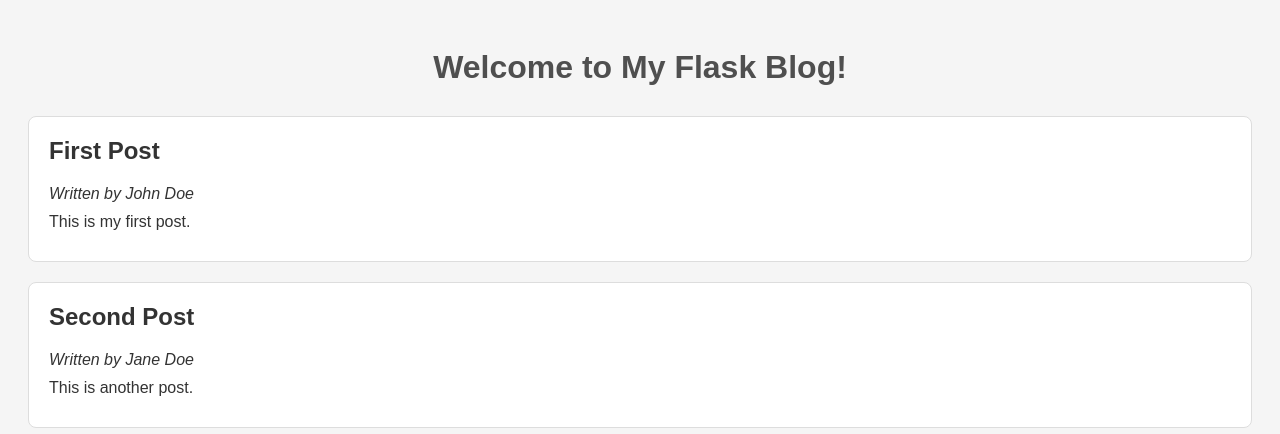
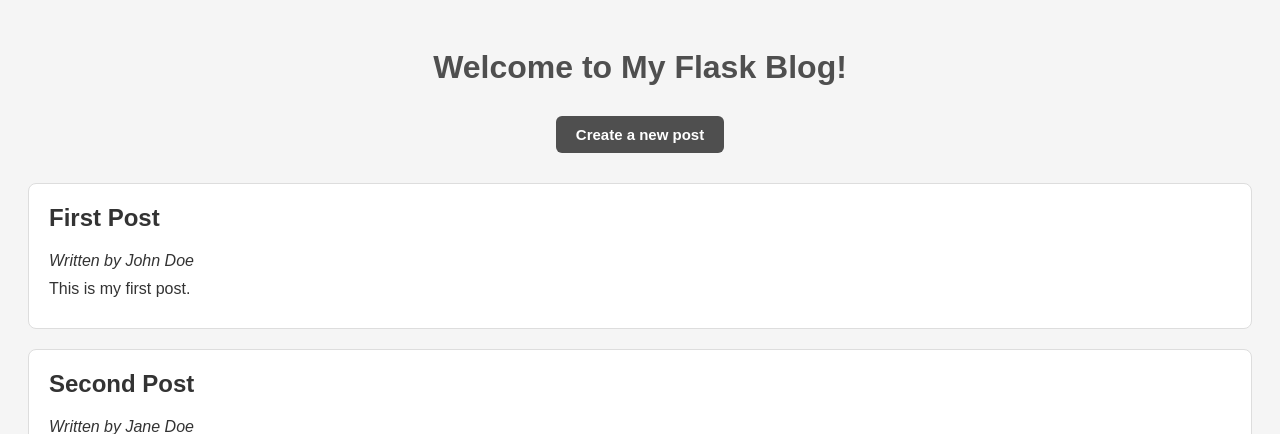
Before and after one commit to Fernandotb96/msit-masterblog, a Flask app: page / in a window 1280 px wide. Shown: the top 434 px of the page. Run offline with Flask 3, Linux system fonts and the light colour scheme.

Commit message:
Button added in home page that redirects to create a new post

```diff
--- a/static/style.css
+++ b/static/style.css
@@ -105,3 +105,26 @@ h1 {
     color: #4F4F4F;
     text-decoration: underline;
 }
+
+.nav-container {
+    text-align: center;
+    margin-bottom: 30px;
+}
+
+/* Botón estilizado para añadir posts */
+.btn-add {
+    display: inline-block;
+    background-color: #4F4F4F; /* El gris oscuro de tus títulos */
+    color: #FFF;
+    text-decoration: none; /* Quita el subrayado */
+    padding: 10px 20px;
+    font-size: 15px;
+    font-weight: bold;
+    border-radius: 6px;
+    transition: background-color 0.2s ease;
+}
+
+/* Efecto al pasar el ratón por encima */
+.btn-add:hover {
+    background-color: #333;
+}
--- a/templates/index.html
+++ b/templates/index.html
@@ -9,6 +9,10 @@
 <body>
     <h1>Welcome to My Flask Blog!</h1>
 
+    <div class="nav-container">
+        <a href="{{ url_for('add_post') }}" class="btn-add">Create a new post</a>
+    </div>
+
     {% for blog in post %}
         <div class="post">
             <h2>{{blog.title}}</h2>
```
